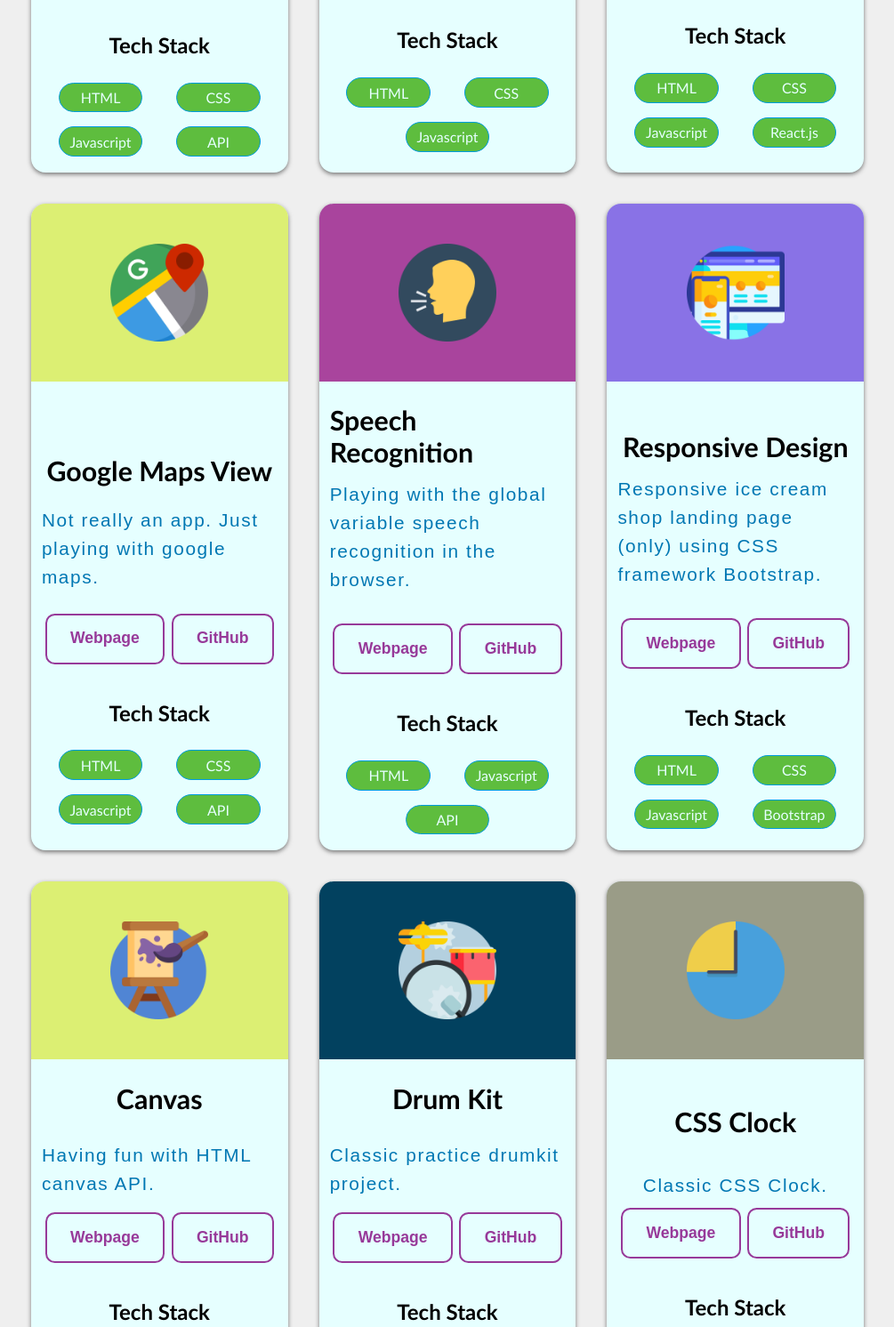
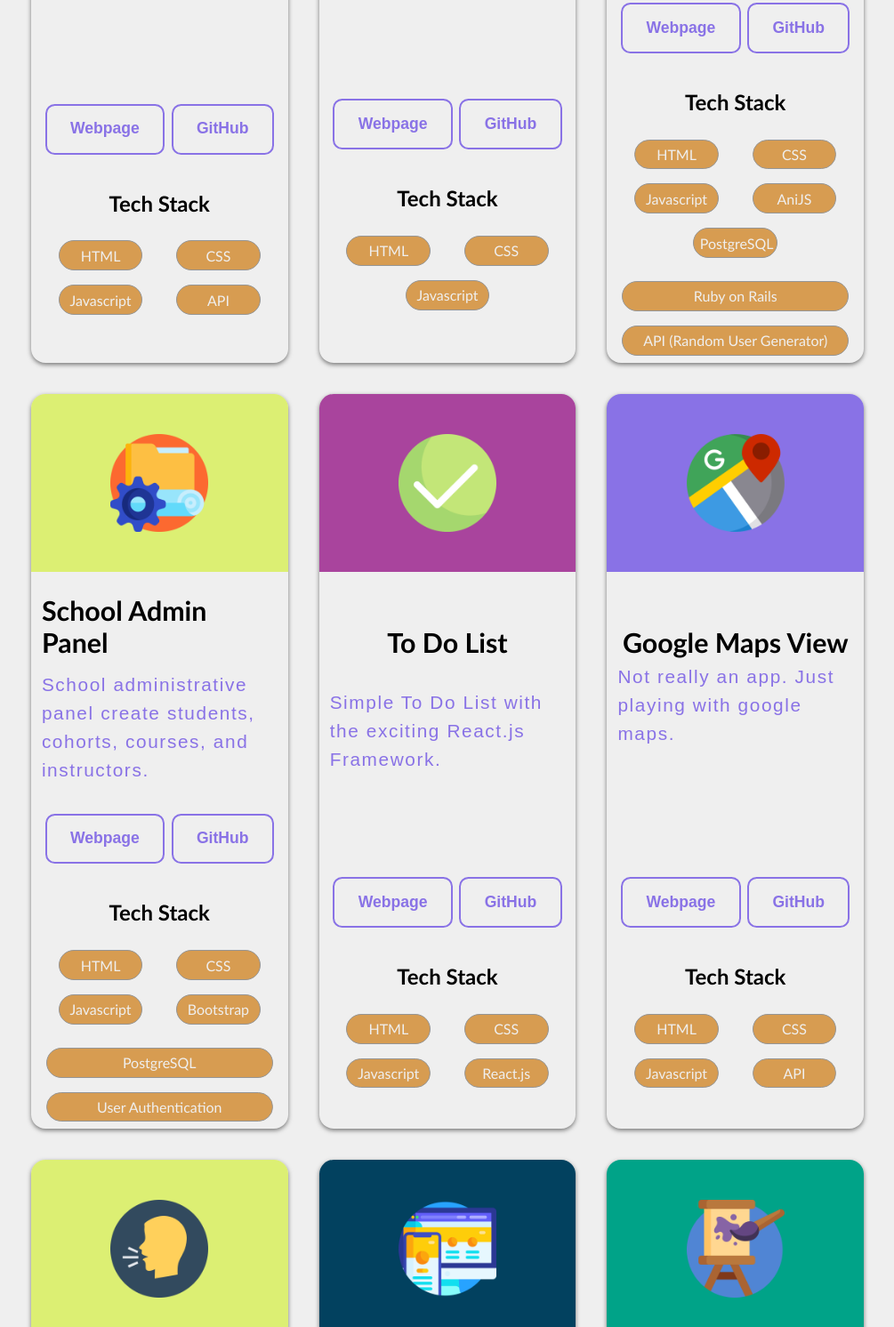
Before and after one commit to mbraga24/Portfolio, a plain HTML site: page projects.html in a window 1280 px wide. Shown: the part 843-2335 px from the top of the page at 89% size, without its empty margins (137-1142 px from the left). Drawn offline with nearby package versions, Linux system fonts and the light colour scheme; a script that the page names is missing.

Commit message:
Finish about page / Need to change projects page desktop view and add links to projects

```diff
--- a/projects.html
+++ b/projects.html
@@ -24,9 +24,9 @@
       <img class="card-image" src="/icons/weather.png" alt="Share"/>
       </div>
       <div class="card-content">
-        <h2 class="card-title">There Weather</h2>
+        <h2 class="card-title fix-align-1">There Weather</h2>
         <div class="text-container">
-          <p class="card-text"> Before going on vacation check out the weather with this weather app done uses the OpenWeather API.</p>
+          <p class="card-text align-text-1"> Before going on vacation check out the weather with this weather app done uses the OpenWeather API.</p>
         </div>
         <div id="buttons">
           <button class="btn first card-more">Webpage</button>
@@ -34,10 +34,10 @@
         </div>
         <h2 class="tech-stack">Tech Stack</h2>
         <div class="stack">
-          <div class="tech">HTML</div>
-          <div class="tech">CSS</div>
-          <div class="tech">Javascript</div>
-          <div class="tech">API</div>
+          <div class="tech tech-buttons">HTML</div>
+          <div class="tech tech-buttons">CSS</div>
+          <div class="tech tech-buttons">Javascript</div>
+          <div class="tech tech-buttons">API</div>
         </div>
       </div>
     </div>
@@ -47,65 +47,118 @@
         <img class="card-image" src="/icons/color-picker.png" alt="Share"/>
       </div>
       <div class="card-content">
-        <h2 class="card-title">Color Picker Game</h2>
-          <p class="card-text">Learn RGB color codes by guessing it with this color picker game in JavaScript.</p>
+        <h2 class="card-title fix-align-1">Color Picker Game</h2>
+          <p class="card-text align-text-2">Learn RGB color codes by guessing it with this color picker game in JavaScript.</p>
         <div id="buttons">
           <button class="btn first card-more">Webpage</button>
           <button class="btn first card-more">GitHub</button>
         </div>
         <h2 class="tech-stack">Tech Stack</h2>
         <div class="stack">
-          <div class="tech">HTML</div>
-          <div class="tech">CSS</div>
-          <div class="tech">Javascript</div>
-        </div>
+          <div class="tech tech-buttons">HTML</div>
+          <div class="tech tech-buttons">CSS</div>
+          <div class="tech tech-buttons">Javascript</div>
         </div>
       </div>
+    </div>
 
     <div class="card-3 grid-card fade-in-cards">
-        <div class="card-header bg3">
+      <div class="card-header bg3">
+      <img class="card-image" src="/icons/customer-review1.png" alt="Share"/>
+      </div>
+      <div class="card-content">
+        <h2 class="card-title">Review App</h2>
+        <div class="text-container">
+          <p class="card-text"> Working as a Brand Ambassador made me have an idea for a project. An in store application where customers can leave a review to Sales Rep.</p>
+        </div>
+        <div id="buttons">
+          <button class="btn first card-more">Webpage</button>
+          <button class="btn first card-more">GitHub</button>
+        </div>
+        <h2 class="tech-stack">Tech Stack</h2>
+        <div class="stack">
+          <div class="tech tech-buttons">HTML</div>
+          <div class="tech tech-buttons">CSS</div>
+          <div class="tech tech-buttons">Javascript</div>
+          <div class="tech tech-buttons">AniJS</div>
+          <div class="tech tech-buttons">PostgreSQL</div>
+        </div>
+        <div class="long-stack">
+          <div class="tech tech-buttons">Ruby on Rails</div>
+          <div class="tech tech-buttons">API (Random User Generator)</div>
+        </div>
+      </div>
+    </div>
+
+    <div class="card-4 grid-card fade-in-cards">
+      <div class="card-header bg4">
+        <img class="card-image" src="/icons/admin.png" alt="Share"/>
+      </div>
+      <div class="card-content">
+        <h2 class="card-title">School Admin Panel</h2>
+          <p class="card-text">School administrative panel create students, cohorts, courses, and instructors.</p>
+        <div id="buttons">
+          <button class="btn first card-more">Webpage</button>
+          <button class="btn first card-more">GitHub</button>
+        </div>
+        <h2 class="tech-stack">Tech Stack</h2>
+        <div class="stack">
+          <div class="tech tech-buttons">HTML</div>
+          <div class="tech tech-buttons">CSS</div>
+          <div class="tech tech-buttons">Javascript</div>
+          <div class="tech tech-buttons">Bootstrap</div>
+        </div>
+        <div class="long-stack">
+          <div class="tech tech-buttons">PostgreSQL</div>
+          <div class="tech tech-buttons">User Authentication</div>
+        </div>
+      </div>
+    </div>
+
+    <div class="card-5 grid-card fade-in-cards">
+        <div class="card-header bg5">
           <img class="card-image" src="/icons/todolist.png" alt="Share"/>
         </div>
         <div class="card-content">
-          <h2 class="card-title">To Do List</h2>
-          <p class="card-text">Simple To Do List with the exciting React.js Framework.</p>
+          <h2 class="card-title fix-align-2">To Do List</h2>
+          <p class="card-text align-text-2">Simple To Do List with the exciting React.js Framework.</p>
           <div id="buttons">
             <button class="btn first card-more">Webpage</button>
             <button class="btn first card-more">GitHub</button>
           </div>
           <h2 class="tech-stack">Tech Stack</h2>
           <div class="stack">
-            <div class="tech">HTML</div>
-            <div class="tech">CSS</div>
-            <div class="tech">Javascript</div>
-            <div class="tech">React.js</div>
+            <div class="tech tech-buttons">HTML</div>
+            <div class="tech tech-buttons">CSS</div>
+            <div class="tech tech-buttons">Javascript</div>
+            <div class="tech tech-buttons">React.js</div>
           </div>
           </div>
         </div>
 
-    <div class="card-4 grid-card fade-in-cards">
-      <div class="card-header bg4">
+    <div class="card-6 grid-card fade-in-cards">
+      <div class="card-header bg6">
         <img class="card-image" src="/icons/google-maps.png" alt="Share"/>
       </div>
       <div class="card-content">
-        <h2 class="card-title">Google Maps View</h2>
-        <p class="card-text">Not really an app. Just playing with google maps.</p>
+        <h2 class="card-title fix-align-3">Google Maps View</h2>
+        <p class="card-text align-text-3">Not really an app. Just playing with google maps.</p>
         <div id="buttons">
           <button class="btn first card-more">Webpage</button>
           <button class="btn first card-more">GitHub</button>
         </div>
         <h2 class="tech-stack">Tech Stack</h2>
         <div class="stack">
-          <div class="tech">HTML</div>
-          <div class="tech">CSS</div>
-          <div class="tech">Javascript</div>
-          <div class="tech">API</div>
+          <div class="tech tech-buttons">HTML</div>
+          <div class="tech tech-buttons">CSS</div>
+          <div class="tech tech-buttons">Javascript</div>
+          <div class="tech tech-buttons">API</div>
         </div>
         </div>
       </div>
 
-    <div class="card-5 grid-card fade-in-cards">
-      <div class="card-header bg5">
+    <div class="card-7 grid-card fade-in-cards">
+      <div class="card-header bg7">
         <img class="card-image" src="/icons/speech.png" alt="Share"/>
       </div>
       <div class="card-content">
@@ -117,15 +170,15 @@
         </div>
         <h2 class="tech-stack">Tech Stack</h2>
         <div class="stack">
-          <div class="tech">HTML</div>
-          <div class="tech">Javascript</div>
-          <div class="tech">API</div>
+          <div class="tech tech-buttons">HTML</div>
+          <div class="tech tech-buttons">Javascript</div>
+          <div class="tech tech-buttons">API</div>
         </div>
         </div>
       </div>
 
-    <div class="card-6 grid-card fade-in-cards">
-      <div class="card-header bg6">
+    <div class="card-8 grid-card fade-in-cards">
+      <div class="card-header bg8">
         <img class="card-image" src="/icons/responsive-design.png" alt="Share"/>
       </div>
       <div class="card-content">
@@ -137,16 +190,16 @@
         </div>
         <h2 class="tech-stack">Tech Stack</h2>
         <div class="stack">
-          <div class="tech">HTML</div>
-          <div class="tech">CSS</div>
-          <div class="tech">Javascript</div>
-          <div class="tech">Bootstrap</div>
+          <div class="tech tech-buttons">HTML</div>
+          <div class="tech tech-buttons">CSS</div>
+          <div class="tech tech-buttons">Javascript</div>
+          <div class="tech tech-buttons">Bootstrap</div>
         </div>
         </div>
       </div>
 
-    <div class="card-7 grid-card fade-in-cards">
-      <div class="card-header bg7">
+    <div class="card-9 grid-card fade-in-cards">
+      <div class="card-header bg9">
         <img class="card-image" src="/icons/paint.png" alt="Share"/>
       </div>
       <div class="card-content">
@@ -158,15 +211,15 @@
         </div>
         <h2 class="tech-stack">Tech Stack</h2>
         <div class="stack">
-          <div class="tech">HTML</div>
-          <div class="tech">CSS</div>
-          <div class="tech">Javascript</div>
+          <div class="tech tech-buttons">HTML</div>
+          <div class="tech tech-buttons">CSS</div>
+          <div class="tech tech-buttons">Javascript</div>
         </div>
         </div>
       </div>
 
-    <div class="card-8 grid-card fade-in-cards">
-      <div class="card-header bg8">
+    <div class="card-10 grid-card fade-in-cards">
+      <div class="card-header bg10">
         <img class="card-image" src="/icons/drums.png" alt="Share"/>
       </div>
       <div class="card-content">
@@ -178,15 +231,15 @@
         </div>
         <h2 class="tech-stack">Tech Stack</h2>
         <div class="stack">
-          <div class="tech">HTML</div>
-          <div class="tech">CSS</div>
-          <div class="tech">Javascript</div>
+          <div class="tech tech-buttons">HTML</div>
+          <div class="tech tech-buttons">CSS</div>
+          <div class="tech tech-buttons">Javascript</div>
         </div>
         </div>
       </div>
 
-    <div class="card-9 grid-card fade-in-cards">
-      <div class="card-header bg9">
+    <div class="card-11 grid-card fade-in-cards">
+      <div class="card-header bg11">
         <img class="card-image" src="/icons/time.png" alt="Share"/>
       </div>
       <div class="card-content">
@@ -198,9 +251,9 @@
         </div>
         <h2 class="tech-stack">Tech Stack</h2>
         <div class="stack">
-          <div class="tech">HTML</div>
-          <div class="tech">CSS</div>
-          <div class="tech">Javascript</div>
+          <div class="tech tech-buttons">HTML</div>
+          <div class="tech tech-buttons">CSS</div>
+          <div class="tech tech-buttons">Javascript</div>
         </div>
         </div>
       </div>
--- a/styles/about.css
+++ b/styles/about.css
@@ -11,6 +11,7 @@ body {
   display: grid;
   grid-template-columns: repeat(11, 1fr);
   grid-auto-rows: minmax(100px, auto);
+  text-shadow: 1px 1px 1px #000000;
 }
 
 #header {
@@ -19,7 +20,7 @@ body {
   grid-auto-rows: minmax(100px, auto);
   grid-column: 1 / 12;
   grid-row: 1 / 5;
-  background-color:#d3bda1;
+  background-color: #a4b3c3;
   -webkit-clip-path: polygon(0 0, 100% 0, 100% calc(100% - 10vw), 0 100%);
   clip-path: polygon(0 0, 100% 0, 100% calc(100% - 10vw), 0 100%);
 }
@@ -31,32 +32,27 @@ body {
   grid-row: 1 / 2;
   color: #efefef;
   font-size: 4rem;
-  text-shadow: 1px 1px 1px #000000;
 }
 
 .body-content {
   display: grid;
   grid-template-columns: repeat(12, 1fr);
   grid-auto-rows: minmax(100px, auto);
-  text-shadow: 1px 1px 1px #615959;
 }
 
 h2 {
   text-align: center;
   font-size: 4rem;
   padding-top: 0;
-  margin-top: 0;
+  margin: 0;
 }
 
 #item-1 {
   grid-column: 3 / 7;
   grid-row: 1 / 5;
-  background: url("/images/apple-1.jpg") no-repeat center center;
+  background: url("/images/apple-3.jpg") no-repeat center center;
   background-size: cover;
-  clip-path: polygon(15% 0, 100% 0, 85% 100%, 0 100%);
-  box-shadow: 0 1px 3px #0000001f, 0 1px 2px #0000003d;
-  /* clip-path: polygon(0 0, 75% 0, 100% 100%, 20% 100%); */
-  clip-path: polygon(20% 0, 100% 1%, 84% 100%, 0% 100%);
+  clip-path: polygon(0 0, 93% 0, 100% 100%, 6% 100%);
   width: 100%;
   height: 100%;
 }
@@ -64,11 +60,9 @@ h2 {
 #item-2 {
   grid-column: 5 / 9;
   grid-row: 4 / 8;
-  background: url("/images/apple-2.png") no-repeat center center;
+  background: url("/images/apple-1.jpg") no-repeat center center;
   background-size: cover;
-  clip-path: polygon(15% 0, 100% 0, 85% 100%, 0 100%);
-  box-shadow: 0 1px 3px #0000001f, 0 1px 2px #0000003d;
-  clip-path: polygon(6% 0, 76% 0, 96% 99%, 23% 100%);
+  clip-path: polygon(6% 0, 100% 0, 96% 100%, 0% 100%);
   width: 100%;
   height: 100%;
 }
@@ -76,11 +70,9 @@ h2 {
 #item-3 {
   grid-column: 8 / 12;
   grid-row: 2 / 5;
-  background: url("/images/apple-3.jpg") no-repeat center center;
+  background: url("/images/mark-5.jpg") no-repeat center center;
   background-size: cover;
-  clip-path: polygon(15% 0, 100% 0, 85% 100%, 0 100%);
-  box-shadow: 0 1px 3px #0000001f, 0 1px 2px #0000003d;
-  transition: all 0.3s cubic-bezier(.25,.8,.25,1);
+  clip-path: polygon(6% 0, 100% 0, 96% 100%, 0% 100%);
   width: 100%;
   height: 100%;
 }
@@ -88,21 +80,9 @@ h2 {
 #item-4 {
   grid-column: 2 / 7;
   grid-row: 7 / 13;
-  background: url("/images/mark-5.jpg") no-repeat center center;
-  background-size: cover;
-  clip-path: polygon(15% 0, 100% 0, 85% 100%, 0 100%);
-  box-shadow: 0 1px 3px #0000001f, 0 1px 2px #0000003d;
-  transition: all 0.3s cubic-bezier(.25,.8,.25,1);
-  width: 100%;
-  height: 100%;
-}
-
-#item-5 {
-  grid-column: 7 / 11;
-  grid-row: 8 / 12;
   background: url("/images/mark-3.jpg") no-repeat center center;
   background-size: cover;
-  clip-path: polygon(13% 0, 86% 0, 100% 100%, 0% 100%);
+  clip-path: polygon(0 0, 93% 0, 100% 100%, 6% 100%);
   width: 100%;
   height: 100%;
 }
@@ -121,6 +101,18 @@ h2 {
   text-align: center;
 }
 
+.description {
+  display: flex;
+  justify-content: center;
+  margin: 0;
+  padding: 0 5%;
+}
+
+p {
+  text-align: center;
+  width: 100%;
+  font-size: 2rem;
+}
 
 /* Small devices (landscape phones, 576px and up) */
 @media (min-width: 576px) {
@@ -139,28 +131,34 @@ h2 {
     grid-row: 5 / 9;
   }
   #item-3 {
-    display: none;
+    grid-column: 2 / 9;
+    grid-row: 9 / 15;
   }
   #item-4 {
-    grid-column: 2 / 9;
-    grid-row: 8 / 14;
-  }
-  #item-5 {
     grid-column: 5 / 9;
-    grid-row: 13 / 17;
+    grid-row: 15 / 19;
   }
   #text-1 {
     grid-column: 2 / 4;
-    grid-row: 14 / 17;
+    grid-row: 16 / 17;
     font-size: 4rem;
   }
   #text-2 {
-    grid-column: 2 / 3;
-    grid-row: 1 / 2;
-    position: absolute;
-    left: 50px;
-    padding-bottom: 40px;
+    display: none;
+  }
+  .replace-text-2 {
     font-size: 4.5rem;
+    margin: 0;
+    text-align: center;
+    width: 60%;
+  }
+
+  #item-3 {
+    clip-path: polygon(0 0, 93% 0, 100% 100%, 6% 100%);
+  }
+
+  #item-4 {
+    clip-path: polygon(6% 0, 100% 0, 96% 100%, 0% 100%);
   }
 }
 
@@ -173,40 +171,114 @@ h2 {
     grid-template-columns: repeat(9, 1fr);
   }
   #item-1 {
-    grid-column: 2 / 9;
-    grid-row: 1 / 6;
+    grid-column: 3 / 9;
+    grid-row: 1 / 5;
   }
   #item-2 {
     grid-column: 2 / 8;
-    grid-row: 6 / 10;
+    grid-row: 5 / 10;
+  }
+  #item-3 {
+    grid-column: 2 / 8;
+    grid-row: 9 / 16;
   }
   #item-4 {
-    grid-column: 2 / 8;
-    grid-row: 10 / 17;
-  }
-  #item-5 {
     grid-column: 5 / 9;
-    grid-row: 15 / 20;
+    grid-row: 15 / 18;
   }
   #text-1 {
     grid-column: 3 / 4;
-    grid-row: 17 / 18;
+    grid-row: 16 / 17;
     font-size: 4rem;
   }
   #text-2 {
-    position: relative;
-    grid-column: 1 / 3;
-    grid-row: 1 / 2;
-    font-size: 6rem;
+    display: none;
+  }
+  .replace-text-2 {
+    font-size: 4.5rem;
+    margin: 0;
+    text-align: center;
+    width: 80%;
   }
 }
 
  /* Large devices (desktops, 992px and up) */
-/* @media (min-width: 992px) {
-
-} */
+@media (min-width: 992px) {
+  .body-content {
+    grid-template-columns: repeat(9, 1fr);
+  }
+  #item-1 {
+    grid-column: 4 / 9;
+    grid-row: 1 / 4;
+  }
+  #item-2 {
+    grid-column: 2 / 7;
+    grid-row: 4 / 9;
+  }
+  #item-3 {
+    grid-column: 3 / 8;
+    grid-row: 8 / 15;
+  }
+  #item-4 {
+    grid-column: 5 / 9;
+    grid-row: 14 / 17;
+  }
+  #text-1 {
+    grid-column: 4 / 5;
+    grid-row: 15 / 16;
+    font-size: 4rem;
+  }
+  #text-2 {
+    display: block;
+    position: relative;
+    grid-column: 3 / 4;
+    grid-row: 3 / 4;
+    font-size: 4rem;
+    margin: 0;
+  }
+  .replace-text-2 {
+    display: none;
+  }
+}
 
 /* Extra large devices (large desktops, 1200px and up) */
-/* @media (min-width: 1200px) {
-
-}  */
+@media (min-width: 1200px) {
+  .body-content {
+    grid-template-columns: repeat(9, 1fr);
+  }
+  #item-1 {
+    grid-column: 4 / 8;
+    grid-row: 1 / 5;
+  }
+  #item-2 {
+    grid-column: 2 / 7;
+    grid-row: 5 / 10;
+  }
+  #item-3 {
+    grid-column: 3 / 8;
+    grid-row: 9 / 17;
+  }
+  #item-4 {
+    grid-column: 5 / 9;
+    grid-row: 15 / 19;
+  }
+  #text-1 {
+    grid-column: 4 / 5;
+    grid-row: 17 / 18;
+    font-size: 5rem;
+  }
+  #text-2 {
+    display: block;
+    position: relative;
+    grid-column: 3 / 4;
+    grid-row: 4 / 5;
+    font-size: 5rem;
+    margin: 0;
+  }
+  .replace-text-2 {
+    display: none;
+  }
+  .description {
+    padding: 0px 15%;
+  }
+}
--- a/styles/projects.css
+++ b/styles/projects.css
@@ -19,7 +19,7 @@ body {
   grid-auto-rows: minmax(100px, auto);
   grid-column: 1 / 12;
   grid-row: 1 / 5;
-  background-color:#afd1c1;
+  background-color:#d3bda1;
   -webkit-clip-path: polygon(0 0, 100% 0, 100% calc(100% - 10vw), 0 100%);
   clip-path: polygon(0 0, 100% 0, 100% calc(100% - 10vw), 0 100%);
 }
@@ -32,17 +32,6 @@ body {
   color: #efefef;
   font-size: 4rem;
   text-shadow: 1px 1px 1px #000000;
-}
-
-.stack .tech {
-  background-color: #5EBD3E;
-  border: .05rem solid #009CDF;
-  color: #e6ffff;
-  border-radius: 1.235rem;
-  font-size: 1rem;
-  width: 5rem;
-  padding: 0.4rem 0.4rem;
-  margin: .5rem;
 }
 /*
 ============================================
@@ -65,7 +54,7 @@ body {
   grid-auto-rows: minmax(100px, auto);
   position: relative;
   border-radius: 1em;
-  background-color: #e6ffff;
+  background-color: #efefef;
   -webkit-box-shadow: 0 2px 5px #777;
   -moz-box-shadow: 0 2px 5px #777;
   box-shadow: 0 2px 5px #777;
@@ -121,6 +110,16 @@ body {
   grid-row: 32 / 36;
  }
 
+ .card-10 {
+  grid-column: 2 / 8;
+  grid-row: 36 / 40;
+ }
+
+ .card-11 {
+  grid-column: 2 / 8;
+  grid-row: 40 / 44;
+ }
+
 .grid-card .card-header {
   grid-column: 1 / 3;
   grid-row: 1 / 2;
@@ -133,9 +132,12 @@ body {
   height: 200px;
 }
 
+/* .stack div img {
+  height: 100%;
+  width: 75%;
+} */
+
 .stack {
-  /* grid-column: 1 / 4;
-  grid-row: 4 / 5; */
   display: flex;
   flex-wrap: wrap;
   justify-content: space-around;
@@ -145,9 +147,29 @@ body {
   padding-bottom: 10px;
 }
 
-.stack div img {
-  height: 65%;
-  width: 75%;
+.stack .tech {
+  width: 5rem;
+}
+
+.long-stack {
+  display: flex;
+  flex-direction: column;
+  align-items: center;
+}
+
+.long-stack .tech {
+  width: 15rem;
+  text-align: center;
+}
+
+.card-content div .tech-buttons {
+  background-color: #d79c51;
+  border: .05rem solid #959595;
+  color: #efefef;
+  border-radius: 1.235rem;
+  font-size: 1rem;
+  padding: 0.4rem 0.4rem;
+  margin: .5rem;
 }
 
 .grid-card .tech-stack {
@@ -155,8 +177,6 @@ body {
 }
 
 #buttons {
-  /* grid-column: 1 / 4;
-  grid-row: 3 / 4; */
   width: 100%;
   display: flex;
   justify-content: space-around;
@@ -202,12 +222,22 @@ body {
   background-color: #9a9c87;
 }
 
+.grid-card .card-header.bg10 {
+  background-color: #1EAAC2;
+}
+
+.grid-card .card-header.bg9 {
+  background-color: #00A388;
+}
+
 .grid-card .card-content {
   grid-column: 1 / 4;
   grid-row: 3 / 4;
   display: flex;
   flex-direction: column;
-  align-content: start;
+  justify-content: center;
+  align-content: center;
+  align-items: center;
   justify-content: center;
   padding: 0px 12px;
 }
@@ -215,10 +245,11 @@ body {
   display: flex;
   justify-content: center;
 }
+
 .grid-card .card-content .card-text {
   align-self: center;
   transform: translate(0,-25%);
-  color: #0077B3;
+  color: #8972e6;
   font-family: 'Sansita One', sans-serif;
   font-size: 1em;
   line-height: 1.2rem;
@@ -229,9 +260,9 @@ body {
   text-decoration: none;
   box-sizing: border-box;
   background-color: transparent;
-  border: 2px solid #973999;
+  border: 2px solid #8972e6;
   border-radius: 0.6em;
-  color: #973999;
+  color: #8972e6;
   cursor: pointer;
   display: flex;
   align-self: center;
@@ -264,7 +295,7 @@ body {
   transition: box-shadow 300ms ease-in-out, color 300ms ease-in-out;
 }
 .first:hover {
-  box-shadow: 0 0 40px 40px #E23838 inset;
+  box-shadow: 0 0 40px 40px #d79c51 inset;
 }
 
 /* END BUTTON */
@@ -311,6 +342,7 @@ body {
   .cards {
     grid-template-columns: repeat(14, 1fr);
   }
+
   .card-1 {
     grid-column: 3 / 8;
     grid-row: 1 / 2;
@@ -355,6 +387,17 @@ body {
     grid-column: 3 / 8;
     grid-row: 6 / 7;
    }
+
+   .card-10 {
+    grid-column: 8 / 13;
+    grid-row: 6 / 7;
+   }
+
+   .card-11 {
+    grid-column: 3 / 8;
+    grid-row: 7 / 8;
+   }
+
   .overlay ul li a {
     font-size: 5rem;
    }
@@ -409,4 +452,40 @@ body {
    grid-column: 11 / 15;
    grid-row: 3 / 4;
   }
+
+  .card-10 {
+   grid-column: 3 / 7;
+   grid-row: 4 / 7;
   }
+
+  .card-11 {
+   grid-column: 7 / 11;
+   grid-row: 4 / 7;
+  }
+
+  .grid-card .fix-align-1 {
+    position: relative;
+    bottom: 25%;
+  }
+
+  .grid-card .fix-align-2 {
+    position: relative;
+    bottom: 20%;
+  }
+
+  .grid-card .fix-align-3 {
+    position: relative;
+    bottom: 20%;
+  }
+
+  .grid-card .card-content .align-text-1 {
+    transform: translate(0,-95%);
+  }
+  .grid-card .card-content .align-text-2 {
+    transform: translate(0,-120%);
+  }
+  .grid-card .card-content .align-text-3 {
+    transform: translate(0,-150%);
+  }
+
+ }
```
Also changed, not shown: about.html (+12 -9 lines), main.js (+16 -2 lines), styles/style.css (+4 -15 lines), icons/admin.png (added), icons/customer-review1.png (added). Lines whose indentation alone changed are shown as unchanged.
